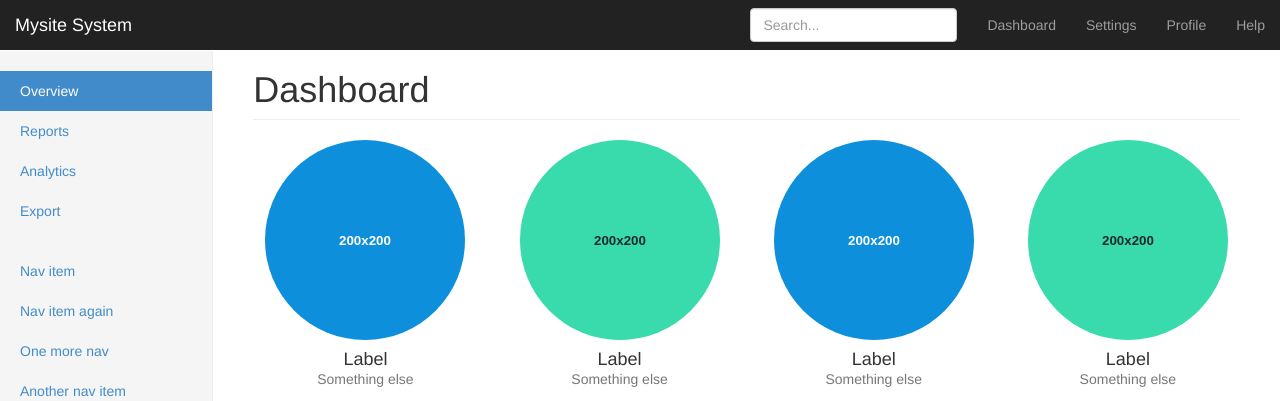
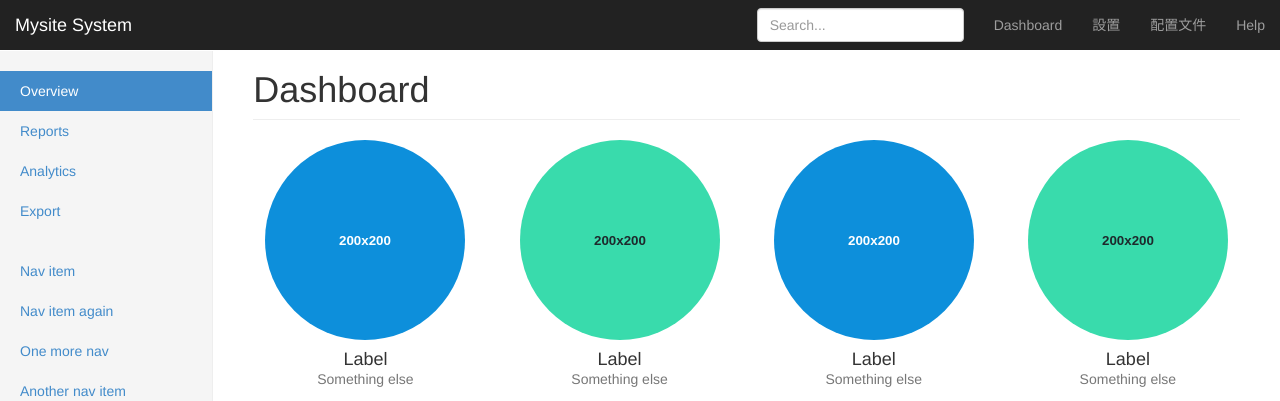
Before and after one commit to XiaoChengOMG/shujufenxi, a Django app: page /index/ in a window 1280 px wide. Shown: the top 401 px of the page. Run offline with Django 3.2, Linux system fonts and the light colour scheme; some libraries are stand-ins or nearby versions.

Commit message:
20160927 19:04

```diff
--- a/mysite/mysite/templates/index.html
+++ b/mysite/mysite/templates/index.html
@@ -45,8 +45,8 @@
         <div id="navbar" class="navbar-collapse collapse">
           <ul class="nav navbar-nav navbar-right">
             <li><a href="#">Dashboard</a></li>
-            <li><a href="#">Settings</a></li>
-            <li><a href="#">Profile</a></li>
+            <li><a href="#">設置</a></li>
+            <li><a href="#">配置文件</a></li>
             <li><a href="#">Help</a></li>
           </ul>
           <form class="navbar-form navbar-right">
```
